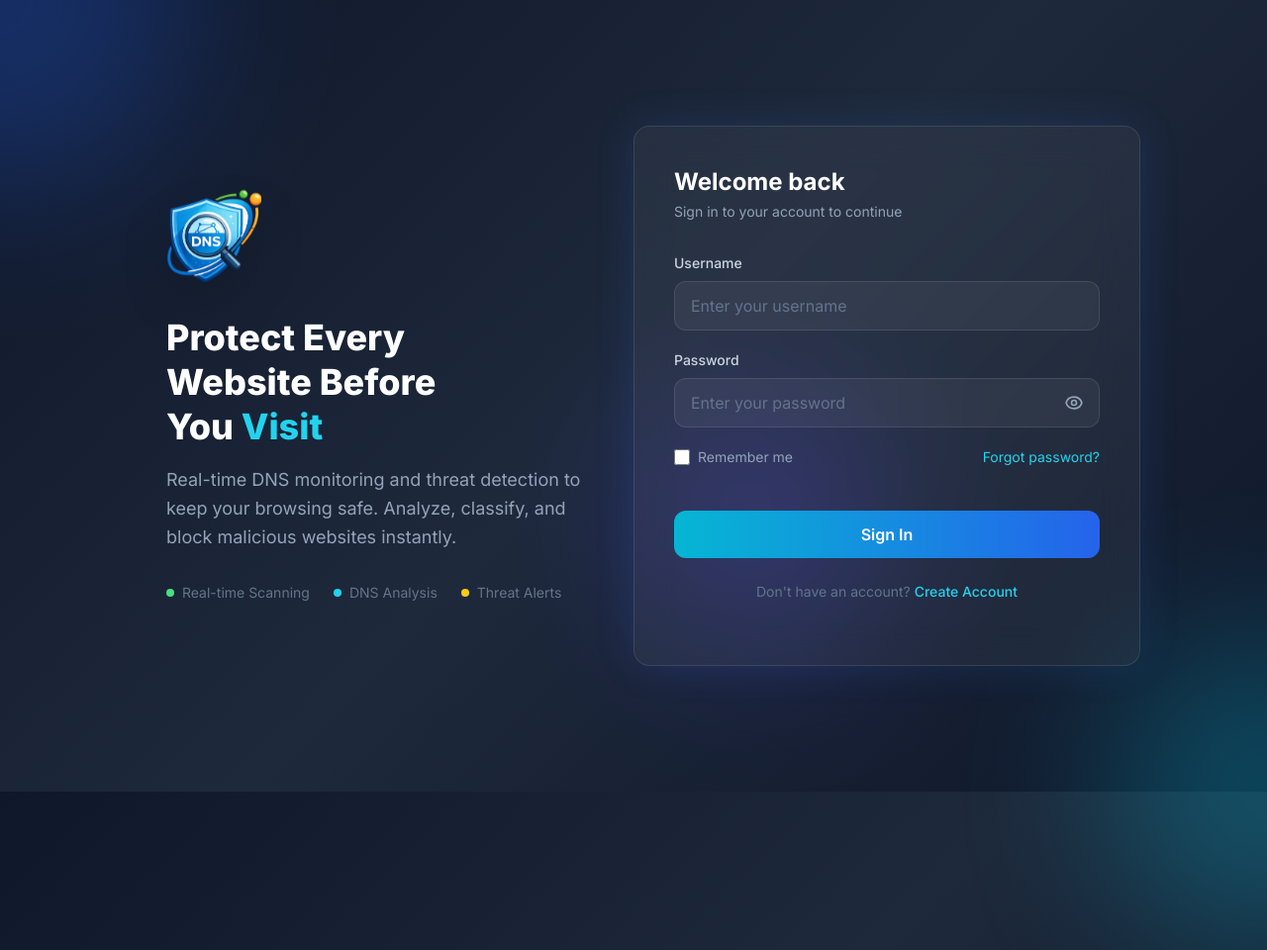
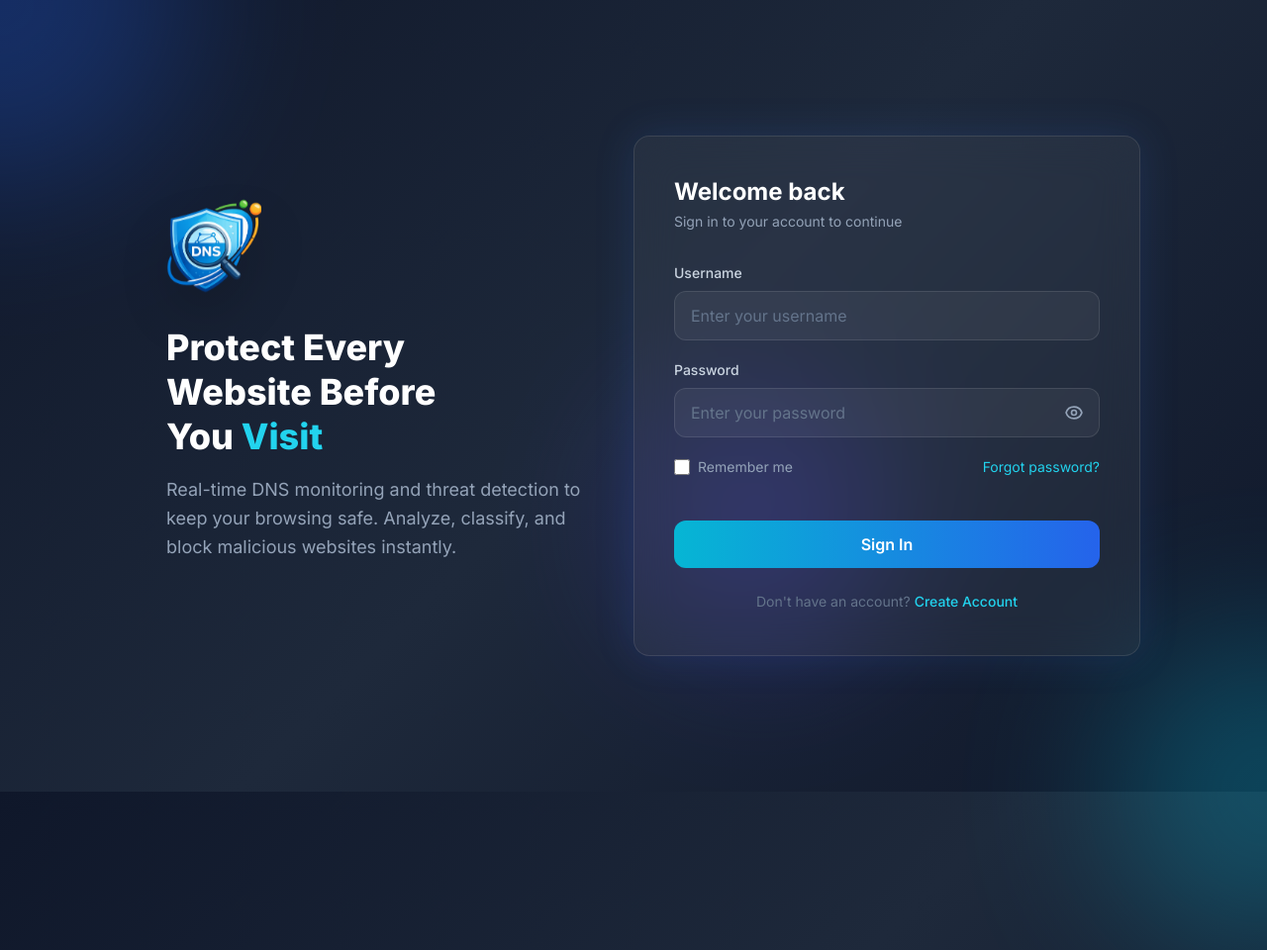
Before and after one commit to jestewrr/DNSGuard, a Flask app: page /login in a window 1280 px wide; the page is wider, and only the part inside the window is pictured. Shown: that part at 99% size. Run offline with Flask 3, Linux system fonts and the light colour scheme; some libraries are stand-ins or nearby versions.

Commit message:
Remove feature indicators from the login screen

```diff
--- a/backend/templates/login.html
+++ b/backend/templates/login.html
@@ -42,20 +42,7 @@
             <p class="text-slate-400 text-lg leading-relaxed mb-8">
                 Real-time DNS monitoring and threat detection to keep your browsing safe. Analyze, classify, and block malicious websites instantly.
             </p>
-            <div class="flex gap-6 text-sm text-slate-500">
-                <div class="flex items-center gap-2">
-                    <div class="w-2 h-2 rounded-full bg-green-400"></div>
-                    <span>Real-time Scanning</span>
-                </div>
-                <div class="flex items-center gap-2">
-                    <div class="w-2 h-2 rounded-full bg-cyan-400"></div>
-                    <span>DNS Analysis</span>
-                </div>
-                <div class="flex items-center gap-2">
-                    <div class="w-2 h-2 rounded-full bg-yellow-400"></div>
-                    <span>Threat Alerts</span>
-                </div>
-            </div>
+
         </div>
 
         <!-- Right: Login Form -->
```
